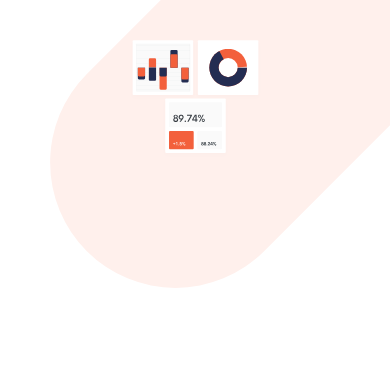
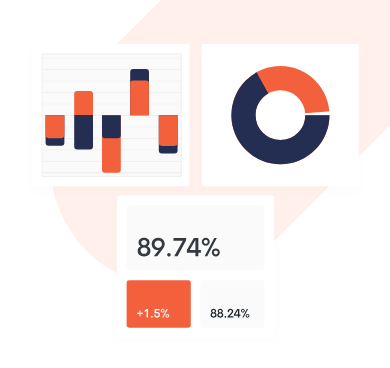
Before and after one commit to Oluwaseun-Oyewole/manage-landing-page, a plain HTML site: page index.html in a window 390 px wide. Shown: the part 100-468 px from the top of the page. Drawn offline with Linux system fonts and the light colour scheme; a web font is replaced by a local one.

Commit message:
responsive mobile design

```diff
--- a/app/scss/_feature.scss
+++ b/app/scss/_feature.scss
@@ -6,9 +6,9 @@
 
     @include breakpoint-up(medium){
         margin-top: -2rem;
+        padding-left: 3rem;
+        padding-right:3rem;
     }
-
-
 
 
         @include breakpoint-up(medium){
--- a/app/scss/_hero.scss
+++ b/app/scss/_hero.scss
@@ -6,24 +6,24 @@
         padding-right:7rem;
     }
 
-    //    &::after{
-    //         content: "";
-    //         position: absolute;
-    //         background: url(/images/bg-tablet-pattern.svg);
-    //         background-repeat: no-repeat;
-    //         background-position: top 7rem right -10.4rem;
-    //         // background-position: top center;
-    //         // left: 55%;
-    //         background-size: 85%;
-    //         width: 100%;
-    //         height: 100%;
-    //         z-index: -1;
-    //         margin-top: -20.8rem;
+       &::after{
+            content: "";
+            position: absolute;
+            background: url(/images/bg-tablet-pattern.svg);
+            background-repeat: no-repeat;
+            background-position: top 7rem right -10.4rem;
+            // background-position: top center;
+            // left: 55%;
+            background-size: 85%;
+            width: 100%;
+            height: 100%;
+            z-index: -1;
+            margin-top: -20.8rem;
 
-    //         @include breakpoint-up(medium){
-    //             display:none;
-    //         }
-    //         }
+            @include breakpoint-up(medium){
+                display:none;
+            }
+            }
 
     &__wrapper{
 
@@ -95,9 +95,6 @@
 
 
     &__image{
-        @include breakpoint-up(medium){
-            order: 2;
-        }
         background:url('/images/illustration-intro.svg');
         min-height:20rem;
         background-size: 90%;
@@ -108,6 +105,7 @@
 
 
         @include breakpoint-up(medium){
+            order: 2;
             margin-top: 2rem;
             width:140%;
             background-size: 85%;
--- a/index.html
+++ b/index.html
@@ -55,7 +55,7 @@
 
   </header>
 
-  <section class="hero container--pt container--pall">
+  <section class="hero container--pt ">
       <div class="hero__wrapper">
           <div class="hero__image container--plr">
 
```
Also changed, not shown: app/scss/styles.css, 1 other file.
